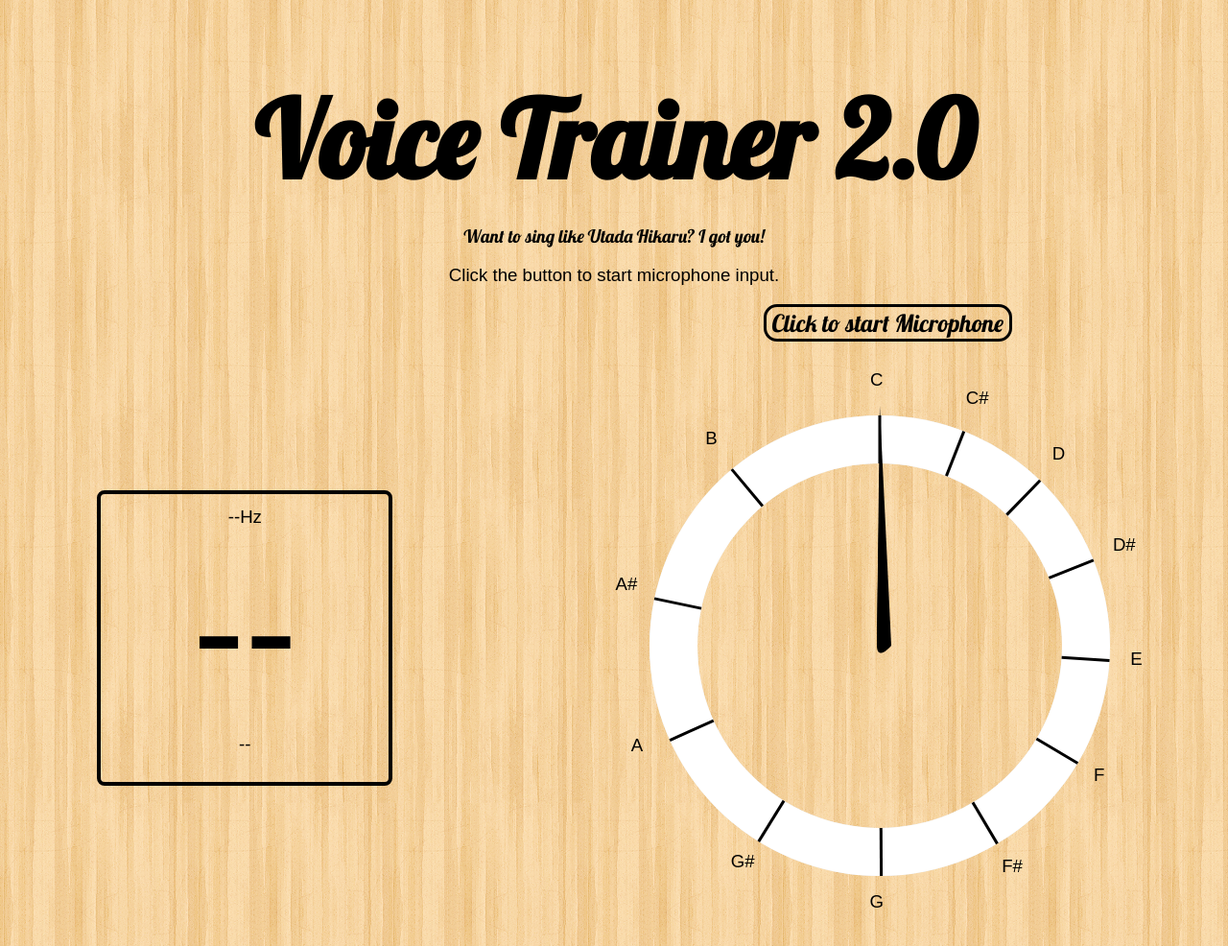
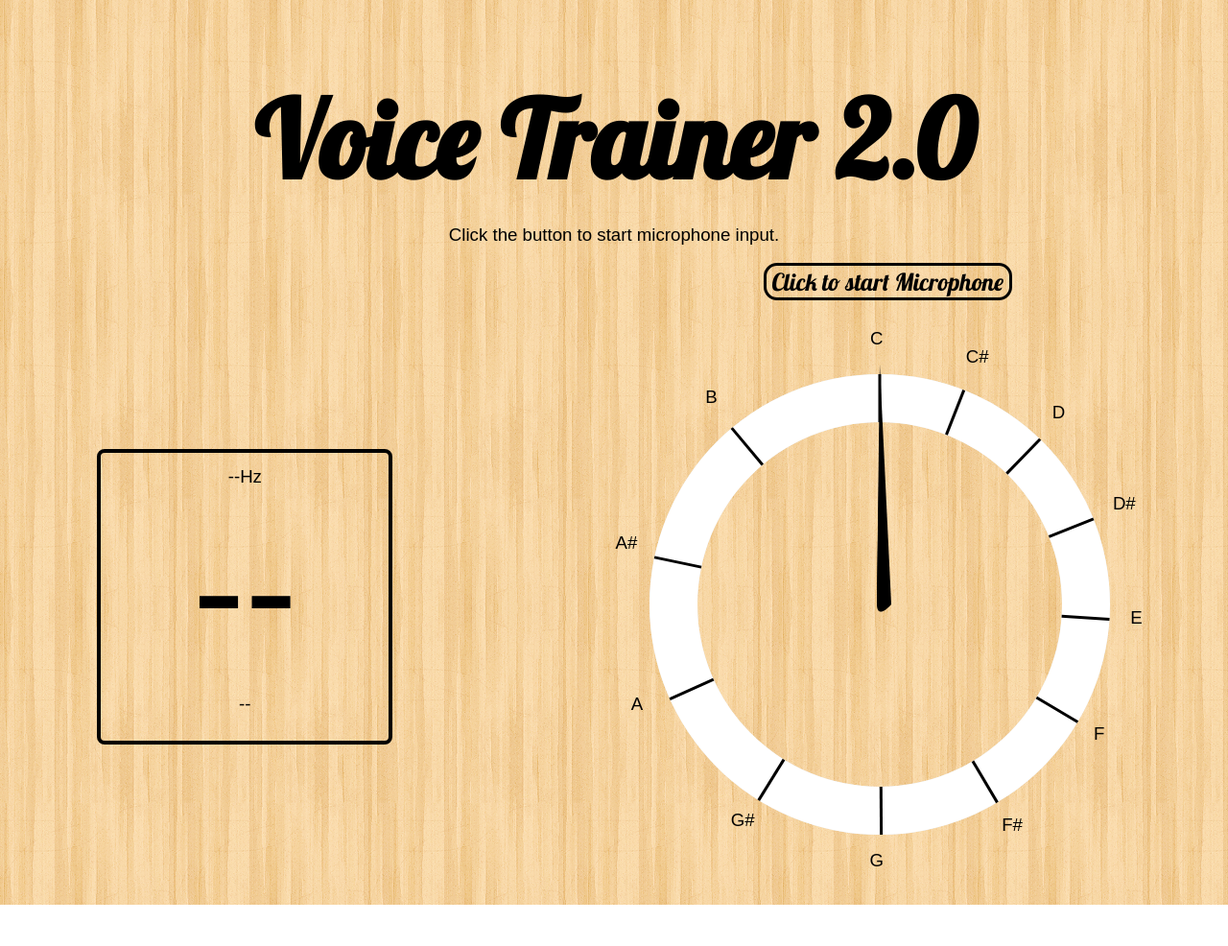
Before and after one commit to Dmeowmixer/voiceTrainer, a website: page index.html in a window 1280 px wide. Shown: the top 986 px of the page at 96% size. After the commit the page ends 943 px from the top, so only its background shows below. Drawn offline with nearby package versions, Linux system fonts and the light colour scheme.

Commit message:
commented out fun line

```diff
--- a/index.html
+++ b/index.html
@@ -10,8 +10,8 @@
     </head>
     <body background="styles/images/wood_pattern.png">
       <h1 class="title">  Voice Trainer 2.0  </h1>
-      <p class="intro"> Want to sing like Utada Hikaru? I got you!</p>
-      <p class="guide">Click the button to start microphone input.</p>
+<!--       <p class="intro"> Want to sing like Utada Hikaru? I got you!</p>
+ -->      <p class="guide">Click the button to start microphone input.</p>
       <div class="help">
 
       </div>
```
